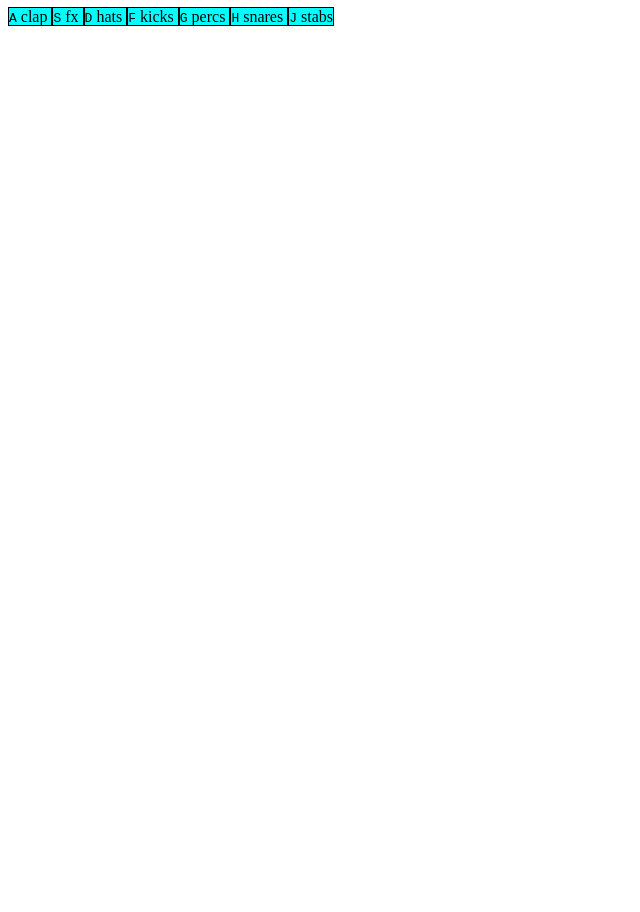
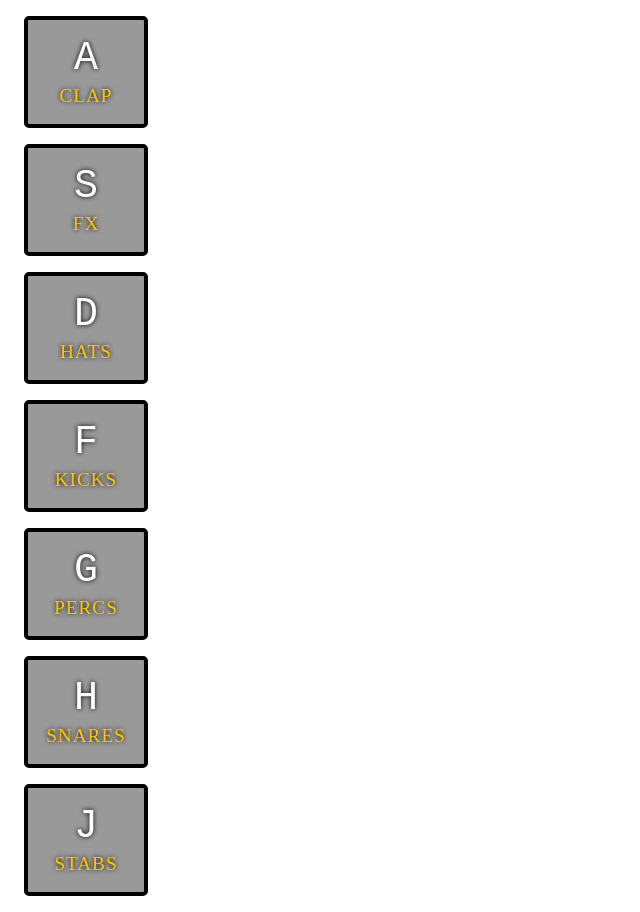
Before and after one commit to kareembh/day-1, a website built with Parcel: page src/index.html in a window 1280 px wide. Shown: the whole page, without its empty margins (0-640 px from the left). Before the commit the page ends 800 px from the top, so only its background shows below. Built offline with nearby package versions, Linux system fonts and the light colour scheme.

Commit message:
added styling to keys and added animation.

```diff
--- a/src/index.js
+++ b/src/index.js
@@ -1,9 +1,11 @@
 import "./styles.css";
 
-
+//adds an event listener to the current window
 window.addEventListener('keydown',function(e){
-    const track = document.querySelector(`audio[data-key="${e.keyCode}"]`);
+    const track = document.querySelector(`audio[data-key="${e.keyCode}"]`); //selects sound associated with specified key
+    const key = document.querySelector(`.key[data-key="${e.keyCode}"]`); //selects key
     if(!track) return;
-    track.play();
-    console.log(track);
+    track.currentTime = 0; // rewinds track to the start
+    track.play(); //plays the track
+    key.classList.add('playing');
 });
--- a/src/styles.css
+++ b/src/styles.css
@@ -1,10 +1,33 @@
 .key-container{
 }
 .key{
-  display: inline;
-  flex-direction: row;
-  background-color: aqua;
-  border:1px solid black;
-  min-width: 50px;
-  min-height: 50px;
+  border: 4px solid black;
+  border-radius: 5px;
+  margin: 1rem;
+  font-size: 1.5rem;
+  padding: 1rem .5rem;
+  transition: all 0.07;
+  width: 100px;
+  text-align: center;
+  color: white;
+  background-color: rgba(0, 0,0, 0.4);
+  text-shadow: 0 0 5px black;
 }
+
+.playing{
+  transform: scale(1,1);
+  border-color: #ffc600;
+  box-shadow: 0 0 10px #ffc600;
+}
+
+kbd{
+  display: block;
+  font-size: 40px;
+}
+
+.sound{
+  font-size: 1.2rem;
+  text-transform: uppercase;
+  letter-spacing: 1px;
+  color: #ffc600;
+}
```
